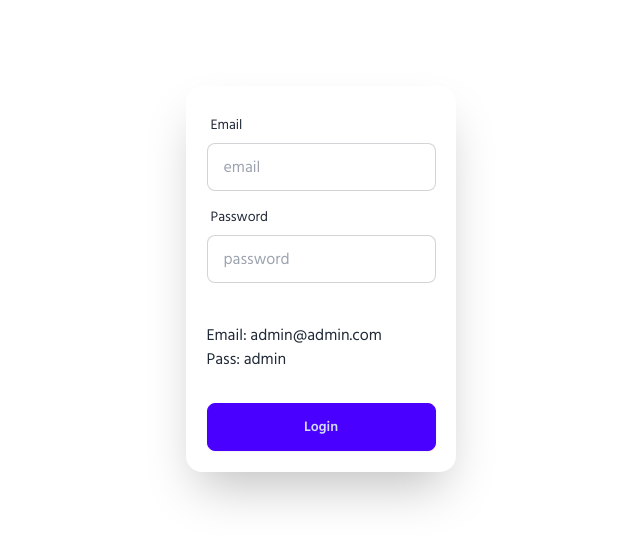
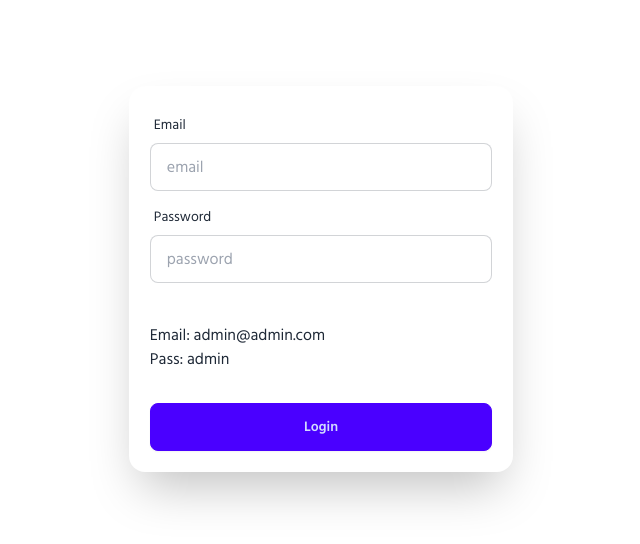
Before and after one commit to Ruddro420/inspired-digital-plan-project, a React (Vite) app: page / in a window 1280 px wide. Shown: the top 544 px of the page, without its empty margins (319-959 px from the left). Built offline with nearby package versions, Linux system fonts and the light colour scheme.

Commit message:
color changes

```diff
--- a/src/App.css
+++ b/src/App.css
@@ -3,6 +3,7 @@
   margin: auto;
   padding: 10px;
   text-align: center;
+  background-color: white!important;
 }
 
 .logo {
--- a/src/PrivateRoute/PrivateRoute.jsx
+++ b/src/PrivateRoute/PrivateRoute.jsx
@@ -1,3 +1,4 @@
+/* eslint-disable react/prop-types */
 import { Navigate } from "react-router-dom";
 
 const PrivateRoute = ({ children }) => {
--- a/src/index.css
+++ b/src/index.css
@@ -13,7 +13,8 @@
 }
 
 .hero-content {
-    margin-top: 60px;
+    margin: auto;
+    margin-top: 60px!important;
 }
 
 /* Home Page */
```
